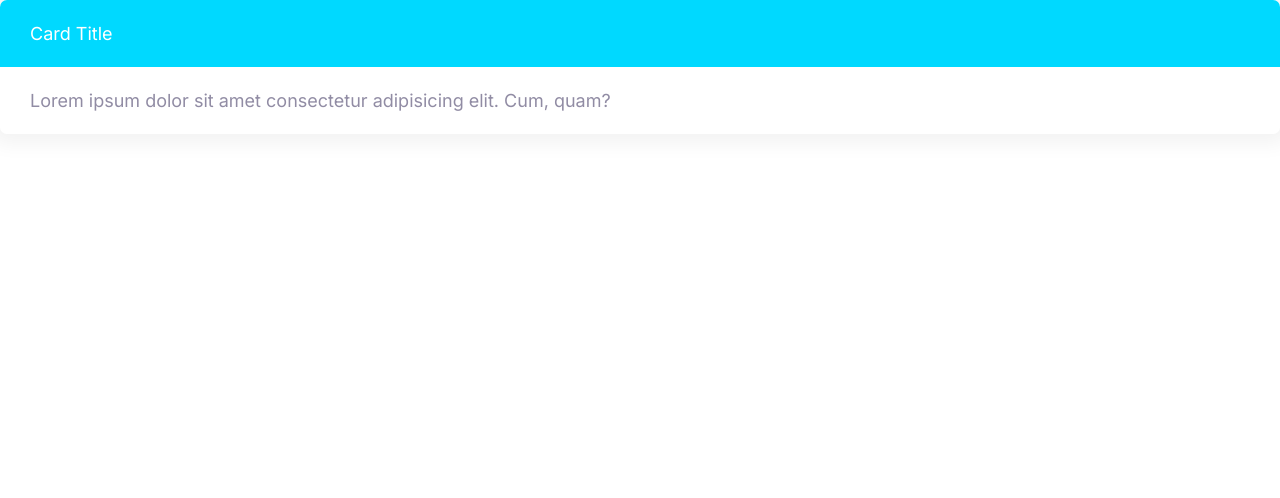
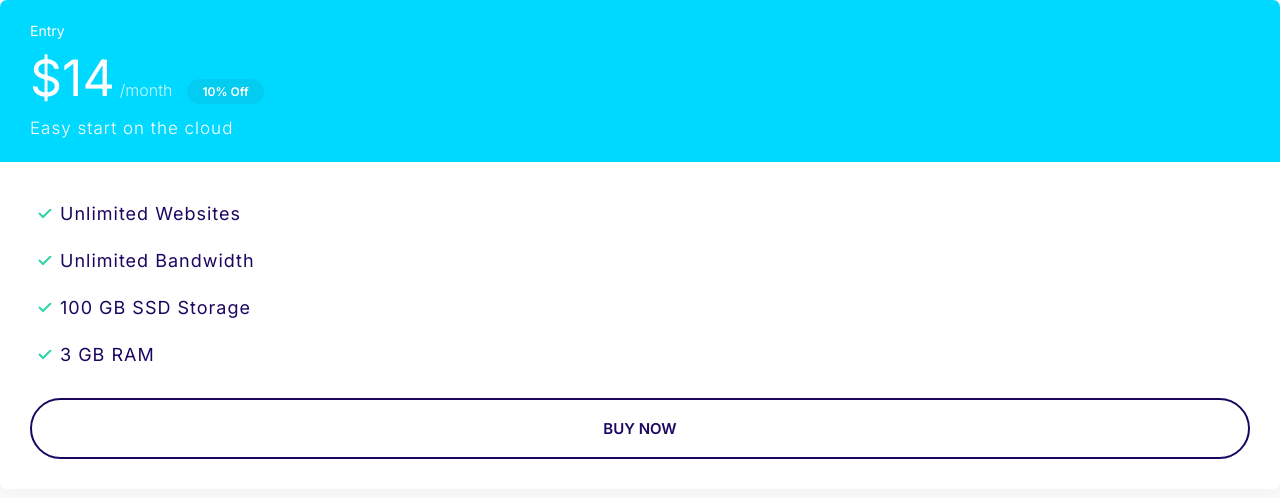
Before and after one commit to amir-es-dev/Moshify, a plain HTML site: page index.html in a window 1280 px wide. Drawn offline with Linux system fonts and the light colour scheme.

Commit message:
Building plan

```diff
--- a/css/styles.css
+++ b/css/styles.css
@@ -119,6 +119,7 @@ a {
 
 .badge--small {
   font-size: 1.6rem;
+  padding: 0.5rem 1.5rem;
 }
 
 @media screen and (min-width: 1024px) {
@@ -302,3 +303,56 @@ a {
   background: var(--color-secondary);
   color: #fff;
 }
+
+.card--secondary .badge--secondary {
+  background-color: #02cdf1;
+}
+
+/* Plans */
+
+.plan__name {
+  margin: 0;
+  color: #fff;
+  font-size: 2.4rem;
+  font-weight: 500;
+}
+
+.plan__price {
+  font-size: 6rem;
+}
+
+.plan__bill-cycle {
+  font-weight: 300;
+  opacity: 0.8;
+  margin-right: 1rem;
+}
+
+.plan__description {
+  font-size: 2rem;
+  font-weight: 300;
+  letter-spacing: 1px;
+  display: block;
+}
+
+.plan .list__item {
+  margin-bottom: 2rem;
+  letter-spacing: 1px;
+}
+
+@media screen and (min-width: 1024px) {
+  .plan__name {
+    font-size: 1.4rem;
+  }
+
+  .plan__price {
+    font-size: 5rem;
+  }
+
+  .plan__bill-cycle {
+    font-size: 1.6rem;
+  }
+
+  .plan__description {
+    font-size: 1.7rem;
+  }
+}
--- a/index.html
+++ b/index.html
@@ -15,10 +15,24 @@
     <link rel="stylesheet" href="css/styles.css" />
   </head>
   <body>
-    <div class="card card--secondary">
-      <header class="card__header">Card Title</header>
-      <div class="card__body">
-        Lorem ipsum dolor sit amet consectetur adipisicing elit. Cum, quam?
+    <div class="plan">
+      <div class="card card--secondary">
+        <header class="card__header">
+          <h3 class="plan__name">Entry</h3>
+          <span class="plan__price">$14</span>
+          <span class="plan__bill-cycle">/month</span>
+          <span class="badge badge--secondary badge--small">10% Off</span>
+          <span class="plan__description">Easy start on the cloud</span>
+        </header>
+        <div class="card__body">
+          <ul class="list list--tick">
+            <li class="list__item">Unlimited Websites</li>
+            <li class="list__item">Unlimited Bandwidth</li>
+            <li class="list__item">100 GB SSD Storage</li>
+            <li class="list__item">3 GB RAM</li>
+          </ul>
+          <button class="btn btn--outline btn--block">buy now</button>
+        </div>
       </div>
     </div>
   </body>
```
Also changed, not shown: components/plan.html (added, +20 -0 lines).
